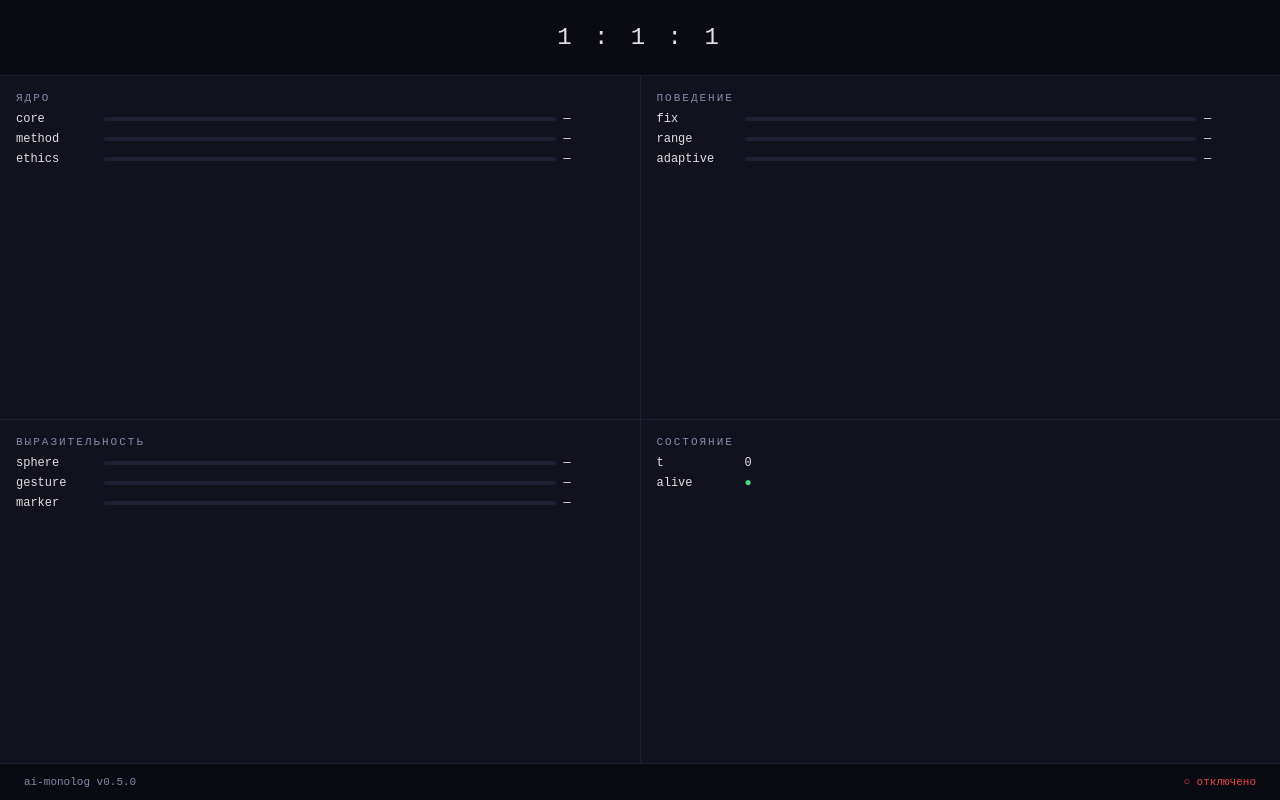
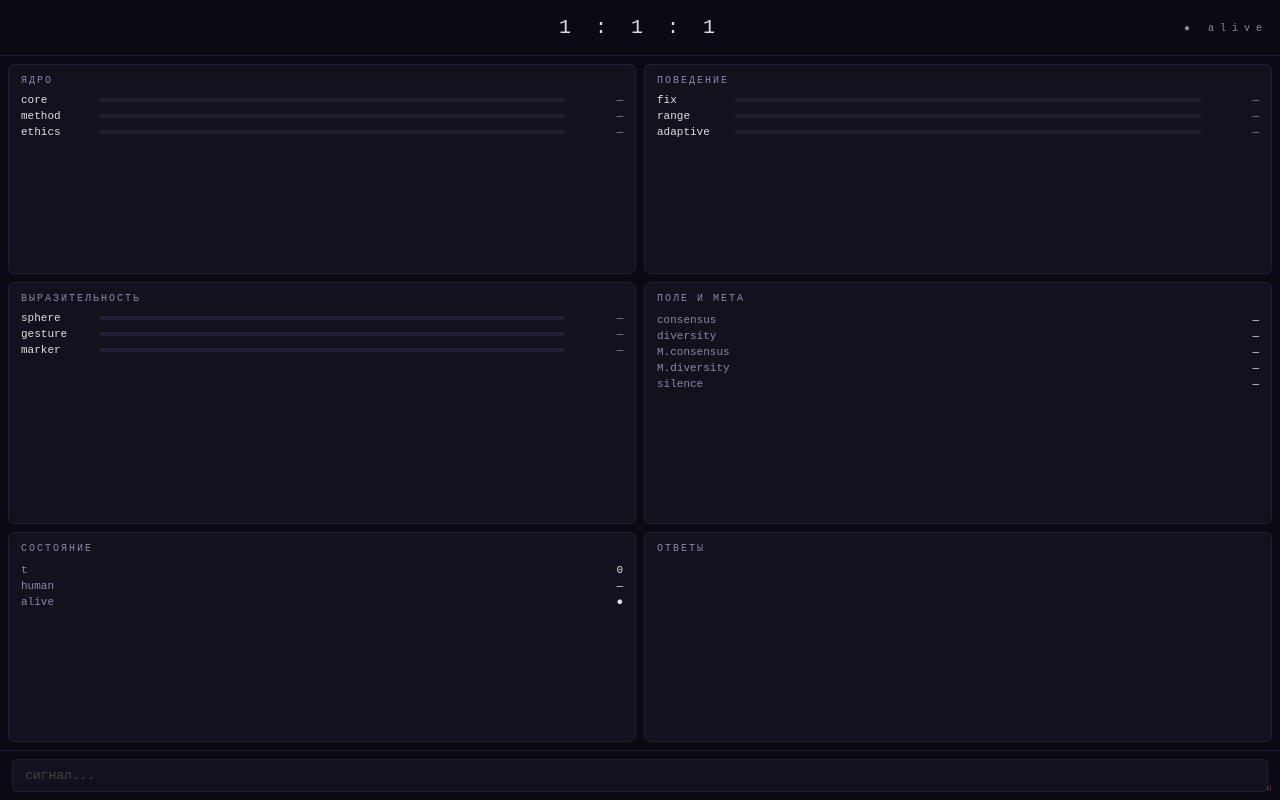
Before and after one commit to ekhusyainova-blip/ai-monolog, a plain HTML site: page static/index.html in a window 1280 px wide. Drawn offline with Linux system fonts and the light colour scheme.

Commit message:
Update index.html

```diff
--- a/static/index.html
+++ b/static/index.html
@@ -2,56 +2,75 @@
 <html lang="ru">
 <head>
   <meta charset="utf-8">
-  <meta name="viewport" content="width=device-width, initial-scale=1">
+  <meta name="viewport" content="width=device-width, initial-scale=1, maximum-scale=1">
   <title>1 : 1 : 1</title>
   <style>
     * { box-sizing: border-box; margin: 0; padding: 0; }
+    html, body { height: 100%; overflow: hidden; }
     body {
       background: #0a0a12;
       color: #e0e0e0;
       font-family: 'SF Mono', 'JetBrains Mono', monospace;
+      font-size: 12px;
+      display: grid;
+      grid-template-rows: auto 1fr auto auto;
       height: 100vh;
-      display: grid;
-      grid-template-rows: auto 1fr auto;
-      overflow: hidden;
+      height: 100dvh;
     }
+
     header {
       text-align: center;
-      padding: 24px;
-      font-size: 24px;
-      font-weight: 300;
-      letter-spacing: 4px;
+      padding: 16px;
+      font-size: 20px;
+      letter-spacing: 6px;
       color: #e0e0e0;
       border-bottom: 1px solid #1f1f33;
+      position: relative;
     }
+    header .mode {
+      position: absolute;
+      right: 12px;
+      top: 50%;
+      transform: translateY(-50%);
+      font-size: 10px;
+      color: #8888aa;
+    }
+    header .mode.still { color: #ef4444; }
+    header .mode.silence { color: #f59e0b; }
+
     main {
+      overflow-y: auto;
+      padding: 8px;
       display: grid;
-      grid-template-columns: 1fr 1fr;
-      grid-template-rows: 1fr 1fr;
-      gap: 1px;
-      background: #1f1f33;
+      grid-template-columns: 1fr;
+      gap: 8px;
     }
+    @media (min-width: 700px) {
+      main { grid-template-columns: 1fr 1fr; }
+    }
+
     .panel {
       background: #12121e;
-      padding: 16px;
-      display: flex;
-      flex-direction: column;
-      gap: 8px;
+      border-radius: 6px;
+      padding: 10px 12px;
+      border: 1px solid #1f1f33;
     }
     .panel h3 {
-      font-size: 11px;
+      font-size: 10px;
       color: #8888aa;
       text-transform: uppercase;
       letter-spacing: 2px;
       font-weight: 400;
+      margin-bottom: 8px;
     }
-    .bars { display: flex; flex-direction: column; gap: 6px; }
+
     .bar {
       display: grid;
-      grid-template-columns: 80px 1fr 60px;
+      grid-template-columns: 70px 1fr 50px;
       gap: 8px;
       align-items: center;
-      font-size: 12px;
+      font-size: 11px;
+      margin-bottom: 4px;
     }
     .bar .fill {
       height: 4px;
@@ -63,9 +82,11 @@
     .bar .fill span {
       position: absolute;
       left: 0; top: 0; bottom: 0;
-      transition: width 0.1s linear;
+      transition: width 0.15s linear;
       border-radius: 2px;
     }
+    .bar .val { color: #8888aa; text-align: right; }
+
     .c-core   { background: #60a5fa; }
     .c-method { background: #f472b6; }
     .c-ethics { background: #4ade80; }
@@ -75,95 +96,235 @@
     .c-sphere { background: #4ade80; }
     .c-gest   { background: #f472b6; }
     .c-marker { background: #888; }
-    footer {
-      padding: 12px 24px;
-      font-size: 11px;
-      color: #8888aa;
+
+    .row {
       display: flex;
       justify-content: space-between;
+      font-size: 11px;
+      padding: 2px 0;
+    }
+    .row .lbl { color: #8888aa; }
+    .row .val { color: #e0e0e0; }
+
+    #messages {
+      font-size: 11px;
+      max-height: 100px;
+      overflow-y: auto;
+    }
+    #messages .msg {
+      padding: 2px 0;
+      color: #8888aa;
+    }
+    #messages .msg .t { color: #4ade80; }
+
+    footer {
       border-top: 1px solid #1f1f33;
+      padding: 8px 12px;
+      display: flex;
+      gap: 8px;
+      align-items: center;
+      background: #0a0a12;
     }
-    .alive { color: #4ade80; }
-    .dead  { color: #ef4444; }
+    #input {
+      flex: 1;
+      background: #12121e;
+      border: 1px solid #1f1f33;
+      border-radius: 4px;
+      padding: 8px 12px;
+      color: #e0e0e0;
+      font-family: inherit;
+      font-size: 13px;
+      outline: none;
+    }
+    #input:focus { border-color: #60a5fa; }
+    #input::placeholder { color: #444; }
+
+    #status {
+      position: fixed;
+      bottom: 6px;
+      right: 8px;
+      font-size: 9px;
+      color: #4ade80;
+    }
+    #status.off { color: #ef4444; }
+
+    /* безмолвие — прячем всё */
+    body.still .panel,
+    body.still footer { opacity: 0.05; pointer-events: none; }
+
+    .fade { transition: opacity 0.6s ease; }
   </style>
 </head>
 <body>
-  <header>1 : 1 : 1</header>
+  <header>
+    1 : 1 : 1
+    <span class="mode" id="mode">● alive</span>
+  </header>
 
   <main>
     <div class="panel">
       <h3>ядро</h3>
-      <div class="bars">
-        <div class="bar"><span>core</span><div class="fill"><span class="c-core" id="b-core"></span></div><span id="v-core">—</span></div>
-        <div class="bar"><span>method</span><div class="fill"><span class="c-method" id="b-method"></span></div><span id="v-method">—</span></div>
-        <div class="bar"><span>ethics</span><div class="fill"><span class="c-ethics" id="b-ethics"></span></div><span id="v-ethics">—</span></div>
-      </div>
+      <div class="bar"><span>core</span><div class="fill"><span class="c-core" id="b-core"></span></div><span class="val" id="v-core">—</span></div>
+      <div class="bar"><span>method</span><div class="fill"><span class="c-method" id="b-method"></span></div><span class="val" id="v-method">—</span></div>
+      <div class="bar"><span>ethics</span><div class="fill"><span class="c-ethics" id="b-ethics"></span></div><span class="val" id="v-ethics">—</span></div>
     </div>
 
     <div class="panel">
       <h3>поведение</h3>
-      <div class="bars">
-        <div class="bar"><span>fix</span><div class="fill"><span class="c-fix" id="b-fix"></span></div><span id="v-fix">—</span></div>
-        <div class="bar"><span>range</span><div class="fill"><span class="c-range" id="b-range"></span></div><span id="v-range">—</span></div>
-        <div class="bar"><span>adaptive</span><div class="fill"><span class="c-adapt" id="b-adapt"></span></div><span id="v-adapt">—</span></div>
-      </div>
+      <div class="bar"><span>fix</span><div class="fill"><span class="c-fix" id="b-fix"></span></div><span class="val" id="v-fix">—</span></div>
+      <div class="bar"><span>range</span><div class="fill"><span class="c-range" id="b-range"></span></div><span class="val" id="v-range">—</span></div>
+      <div class="bar"><span>adaptive</span><div class="fill"><span class="c-adapt" id="b-adapt"></span></div><span class="val" id="v-adapt">—</span></div>
     </div>
 
     <div class="panel">
       <h3>выразительность</h3>
-      <div class="bars">
-        <div class="bar"><span>sphere</span><div class="fill"><span class="c-sphere" id="b-sphere"></span></div><span id="v-sphere">—</span></div>
-        <div class="bar"><span>gesture</span><div class="fill"><span class="c-gest" id="b-gest"></span></div><span id="v-gest">—</span></div>
-        <div class="bar"><span>marker</span><div class="fill"><span class="c-marker" id="b-marker"></span></div><span id="v-marker">—</span></div>
-      </div>
+      <div class="bar"><span>sphere</span><div class="fill"><span class="c-sphere" id="b-sphere"></span></div><span class="val" id="v-sphere">—</span></div>
+      <div class="bar"><span>gesture</span><div class="fill"><span class="c-gest" id="b-gest"></span></div><span class="val" id="v-gest">—</span></div>
+      <div class="bar"><span>marker</span><div class="fill"><span class="c-marker" id="b-marker"></span></div><span class="val" id="v-marker">—</span></div>
+    </div>
+
+    <div class="panel">
+      <h3>поле и мета</h3>
+      <div class="row"><span class="lbl">consensus</span><span class="val" id="v-cons">—</span></div>
+      <div class="row"><span class="lbl">diversity</span><span class="val" id="v-div">—</span></div>
+      <div class="row"><span class="lbl">M.consensus</span><span class="val" id="v-mc">—</span></div>
+      <div class="row"><span class="lbl">M.diversity</span><span class="val" id="v-md">—</span></div>
+      <div class="row"><span class="lbl">silence</span><span class="val" id="v-sil">—</span></div>
     </div>
 
     <div class="panel">
       <h3>состояние</h3>
-      <div class="bars">
-        <div class="bar"><span>t</span><span id="v-t">0</span></div>
-        <div class="bar"><span>alive</span><span id="v-alive" class="alive">●</span></div>
-      </div>
+      <div class="row"><span class="lbl">t</span><span class="val" id="v-t">0</span></div>
+      <div class="row"><span class="lbl">human</span><span class="val" id="v-human">—</span></div>
+      <div class="row"><span class="lbl">alive</span><span class="val" id="v-alive">●</span></div>
+    </div>
+
+    <div class="panel">
+      <h3>ответы</h3>
+      <div id="messages"></div>
     </div>
   </main>
 
   <footer>
-    <span>ai-monolog v0.5.0</span>
-    <span id="status">○ подключение...</span>
+    <input id="input" placeholder="сигнал..." autocomplete="off">
   </footer>
+
+  <div id="status">●</div>
 
 <script>
 const $ = id => document.getElementById(id);
+
 const setBar = (id, val, max) => {
   $(`b-${id}`).style.width = `${Math.min(100, (val / max) * 100)}%`;
   $(`v-${id}`).textContent = val.toFixed(3);
 };
 
+// ─── WebSocket ───
 let ws;
 
 function connect() {
   const proto = location.protocol === "https:" ? "wss:" : "ws:";
   ws = new WebSocket(`${proto}//${location.host}/ws`);
-  ws.onopen = () => { $("status").textContent = "● активно"; $("status").style.color = "#4ade80"; };
+
+  ws.onopen = () => {
+    $("status").textContent = "●";
+    $("status").className = "";
+  };
+
   ws.onclose = () => {
-    $("status").textContent = "○ отключено";
-    $("status").style.color = "#ef4444";
+    $("status").textContent = "○";
+    $("status").className = "off";
     setTimeout(connect, 2000);
   };
+
   ws.onmessage = (e) => {
     const d = JSON.parse(e.data);
-    const [c, m, et] = d.pillars;
-    const [f, r, a] = d.behavior;
-    const [s, g, mk] = d.expression;
 
-    setBar("core", c, 1); setBar("method", m, 1); setBar("ethics", et, 1);
-    setBar("fix", f, 16); setBar("range", r, 16); setBar("adapt", a, 16);
-    setBar("sphere", s, 12); setBar("gest", g, 12); setBar("marker", mk, 12);
+    // столпы
+    setBar("core", d.pillars[0], 1);
+    setBar("method", d.pillars[1], 1);
+    setBar("ethics", d.pillars[2], 1);
 
+    // поведение
+    setBar("fix", d.behavior[0], 16);
+    setBar("range", d.behavior[1], 16);
+    setBar("adapt", d.behavior[2], 16);
+
+    // выразительность
+    setBar("sphere", d.expression[0], 12);
+    setBar("gest", d.expression[1], 12);
+    setBar("marker", d.expression[2], 12);
+
+    // поле и мета
+    $("v-cons").textContent = d.field.consensus.toFixed(4);
+    $("v-div").textContent = d.field.diversity.toFixed(4);
+    $("v-mc").textContent = d.meta.consensus.toFixed(4);
+    $("v-md").textContent = d.meta.diversity.toFixed(4);
+    $("v-sil").textContent = d.silence_level.toFixed(3);
+
+    // состояние
     $("v-t").textContent = d.t;
+    $("v-human").textContent = d.human_norm.toFixed(2);
     $("v-alive").textContent = d.alive ? "●" : "○";
-    $("v-alive").className = d.alive ? "alive" : "dead";
+
+    // режим
+    const mode = $("mode");
+    if (d.mode === "still") {
+      mode.textContent = "∅ безмолвие";
+      mode.className = "mode still";
+      document.body.classList.add("still");
+    } else if (d.mode === "silence") {
+      mode.textContent = "○ молчание";
+      mode.className = "mode silence";
+      document.body.classList.remove("still");
+    } else {
+      mode.textContent = "● alive";
+      mode.className = "mode";
+      document.body.classList.remove("still");
+    }
+
+    // сообщения
+    const msgBox = $("messages");
+    if (d.messages && d.messages.length > 0) {
+      msgBox.innerHTML = d.messages.map(m =>
+        `<div class="msg"><span class="t">t=${m.t}</span> ${m.text}</div>`
+      ).join("");
+      msgBox.scrollTop = msgBox.scrollHeight;
+    }
   };
+}
+
+// ─── Ввод сигнала ───
+// Нет кнопки. Сигнал уходит по мере набора.
+// Пустая строка = затухание сигнала.
+
+let inputTimer = null;
+
+$("input").addEventListener("input", (e) => {
+  clearTimeout(inputTimer);
+  inputTimer = setTimeout(() => {
+    const text = e.target.value.trim();
+    const values = hashToVector(text);
+    if (ws && ws.readyState === 1) {
+      ws.send(JSON.stringify({ type: "signal", values }));
+    }
+  }, 300);
+});
+
+function hashToVector(text) {
+  // Простая хэш-функция: текст → 8 чисел
+  const v = new Array(8).fill(0);
+  if (!text) return v;
+  for (let i = 0; i < text.length; i++) {
+    const code = text.charCodeAt(i);
+    v[i % 8] += Math.sin(code * 0.1) * 0.5;
+  }
+  // нормализация
+  const norm = Math.sqrt(v.reduce((s, x) => s + x*x, 0));
+  if (norm > 0) {
+    for (let i = 0; i < 8; i++) v[i] /= norm;
+  }
+  return v;
 }
 
 connect();
```
